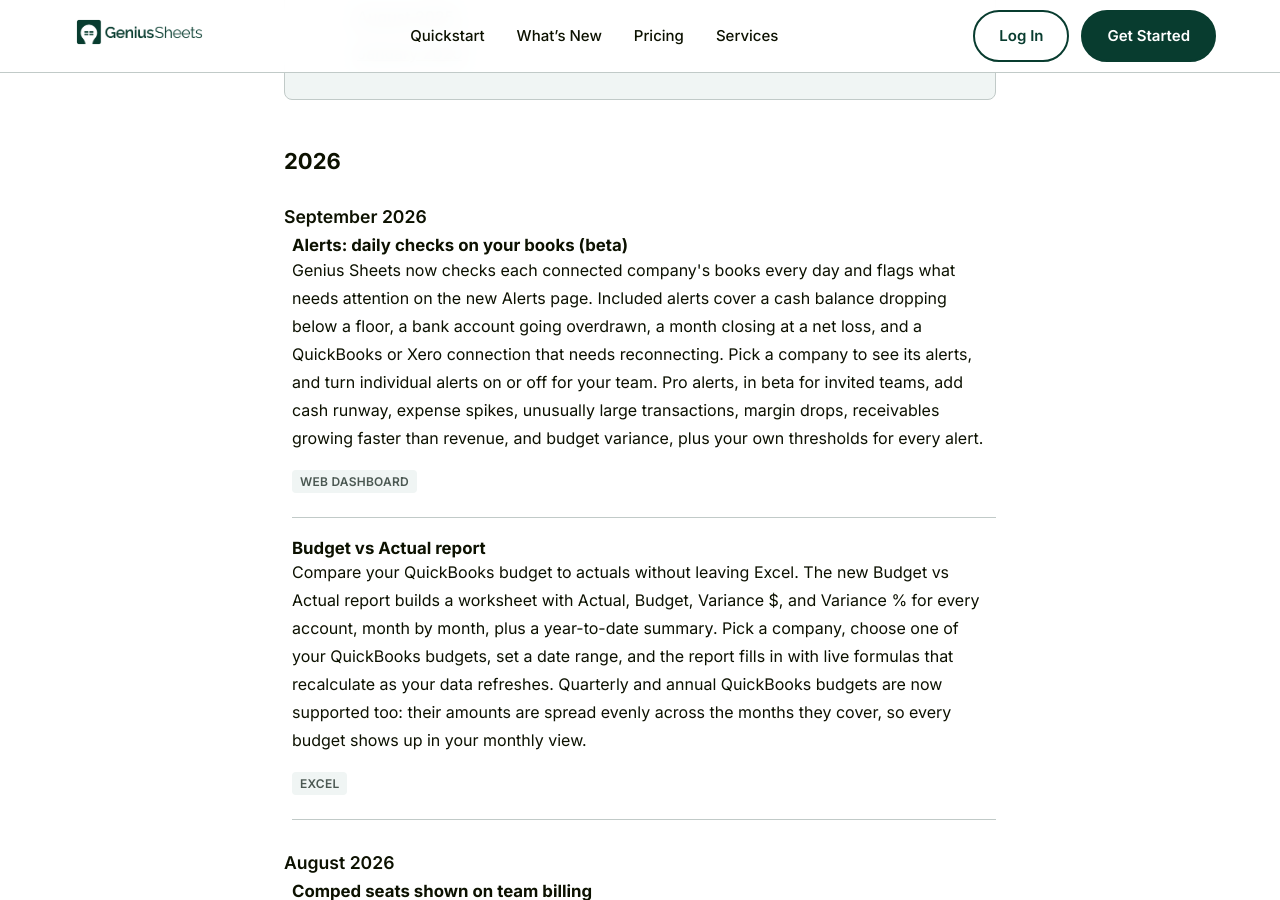
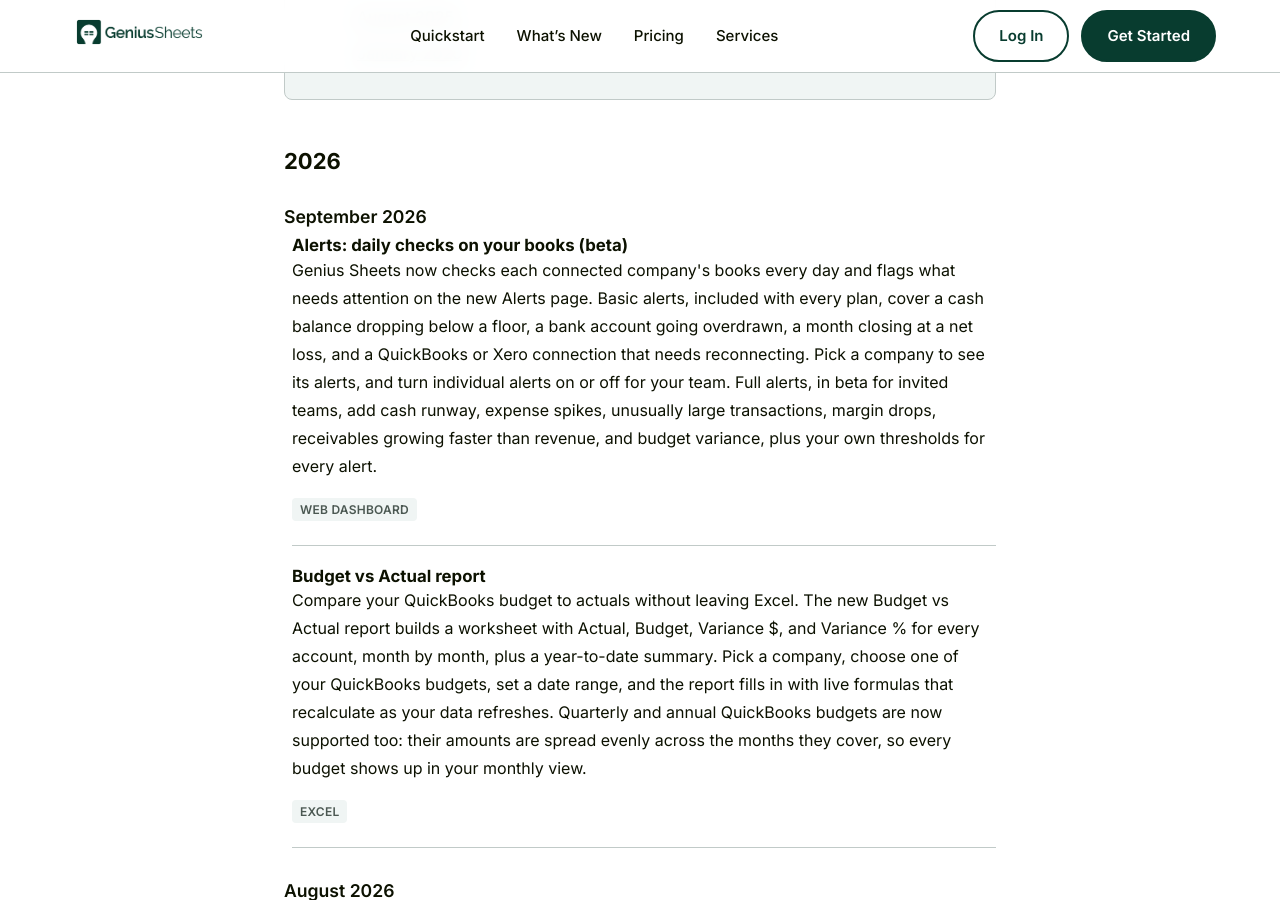
Before and after one commit to GeniusSheets/gs_site, a Jekyll site: the page built from whats-new.html, in a window 1280 px wide and 900 px high, scrolled down 814 px. Built offline with Jekyll 4.4.1, drawn with Linux system fonts in a browser that asks for light colours.

Commit message:
whats-new: call the alert tiers Basic and Full
Co-Authored-By: Claude Opus 5.5 (1M context) <noreply@anthropic.com>

```diff
--- a/_data/whats_new.json
+++ b/_data/whats_new.json
@@ -14,7 +14,7 @@
               "platforms": [
                 "Web dashboard"
               ],
-              "body_html": "<p>Genius Sheets now checks each connected company's books every day and flags what needs attention on the new Alerts page. Included alerts cover a cash balance dropping below a floor, a bank account going overdrawn, a month closing at a net loss, and a QuickBooks or Xero connection that needs reconnecting. Pick a company to see its alerts, and turn individual alerts on or off for your team. Pro alerts, in beta for invited teams, add cash runway, expense spikes, unusually large transactions, margin drops, receivables growing faster than revenue, and budget variance, plus your own thresholds for every alert.</p>"
+              "body_html": "<p>Genius Sheets now checks each connected company's books every day and flags what needs attention on the new Alerts page. Basic alerts, included with every plan, cover a cash balance dropping below a floor, a bank account going overdrawn, a month closing at a net loss, and a QuickBooks or Xero connection that needs reconnecting. Pick a company to see its alerts, and turn individual alerts on or off for your team. Full alerts, in beta for invited teams, add cash runway, expense spikes, unusually large transactions, margin drops, receivables growing faster than revenue, and budget variance, plus your own thresholds for every alert.</p>"
             },
             {
               "title": "Budget vs Actual report",
```
Also changed, not shown: whats_new.md (+1 -1 lines).
